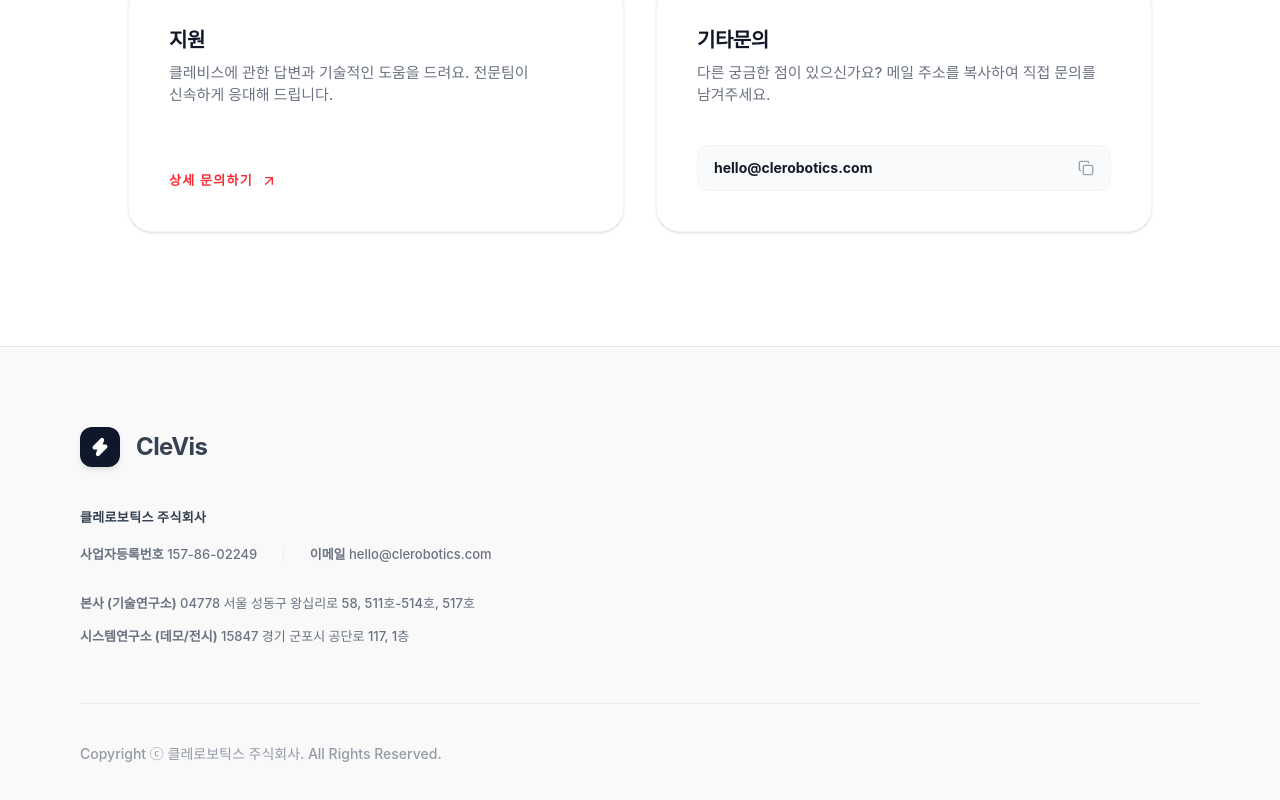
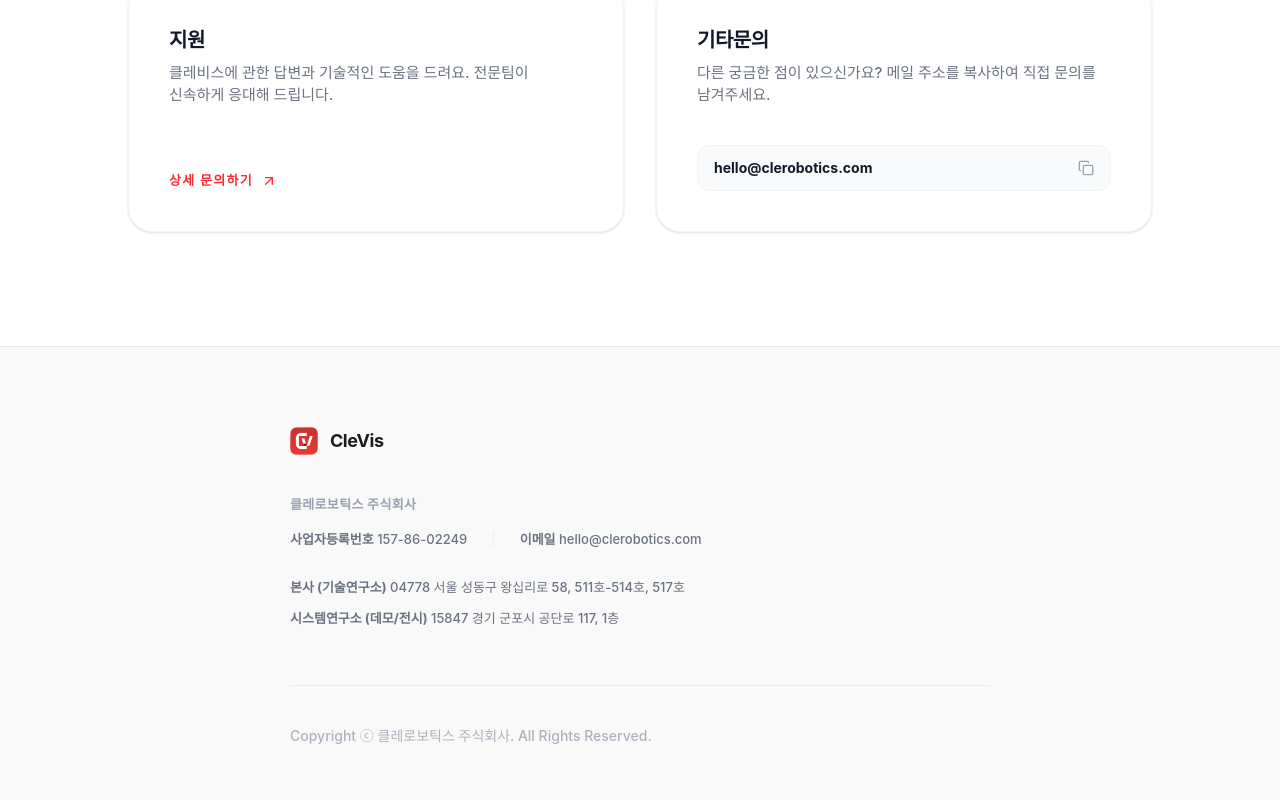
Before and after one commit to miri-clerobotics/clevis-landing, a React (Vite) app: page / in a window 1280 px wide. Shown: the part 7803-8603 px from the top of the page. Built offline with nearby package versions, Linux system fonts and the light colour scheme; a web font is replaced by a local one.

Commit message:
Update: footer

```diff
--- a/src/App.jsx
+++ b/src/App.jsx
@@ -106,7 +106,7 @@
     heroDesc: "複雑な産業用ビジョンロジックを視覚的なワークフローで構築し、リアルタイムなインテリジェント工程制御を実現します。",
     coreStrengthsTag: "强み",
     coreStrengthsTitle: "産業現場を革新するインテリジェント技術",
-    libraryTag: "アップデート継続中",
+    libraryTag: "アップデート継続중",
     libraryTitle: "高度なノードライブラリ",
     libraryDesc: "25種類以上の産業特化ノードカテゴリにより、工程のすべてのプロセスを視覚的に実装できます。",
     appsTag: "産業別適用",
@@ -122,12 +122,12 @@
     contactFormDesc: "お客様の環境に最適なソリューションをご提案いたします。",
     formType: "問い合わせ種別",
     formProcess: "工程種別",
-    formCompany: "会社名 / 地域",
-    formName: "氏名",
+    formCompany: "会社名 / 지역",
+    formName: "氏명",
     formPosition: "役職",
     formPhone: "連絡先",
     formEmail: "メールアドレス",
-    formContent: "問い合わせ内容",
+    formContent: "問い合わせ 내용",
     formPrivacy: "個人情報の収集・利用に同意します。",
     formSubmit: "送信する",
     formSending: "送信中...",
@@ -187,7 +187,7 @@
     { icon: Layers, title: "ビジュアルプログラミング", desc: "ノードベースのエディタを使用することで、コードレベル의 直接修正なしに、現場の多様な要件に合わせた柔軟なロジック構成とパラメータ最適化が可能です。" },
     { icon: BarChart3, title: "精密分析", desc: "高度なデータフロー分析を通じて、装置의 稼働率を向上させ、障害発生をリアルタイムで予測します。" },
     { icon: Shield, title: "ロボットシミュレーション機能", desc: "仮想環境での精密なロボットガイダンスシミュレーションにより、リスクを事前に防止・テストします。" },
-    { icon: Cpu, title: "マルチデバイス統合管理", desc: "特定のセンサーハードウェアやロボットシステムとの連動機能を、ユーザー環境に合わせて自由に追加できる高い汎用性を備えています。" },
+    { icon: Cpu, title: "マルチデバイス統合管理", desc: "特定のセンサーハードウェアやロボットシステムとの連동 기능을、유저 환경에 맞춰 자유롭게 추가할 수 있는 높은 범용성을 갖추고 있습니다." },
     { icon: Monitor, title: "柔軟なインターフェース設計", desc: "可変型画面構成機能（GUIビルダー）をサポートし、現場の作業環境や管理目的に最適化されたダッシュボードと制御画面を直接構成できます。" },
     { icon: Globe, title: "デジタルツイン機能", desc: "現実のロボットデータがリアルタイムで送信され、3D仮想空間と実際のプロセスが完全に一致します。" }
   ]
@@ -372,7 +372,7 @@
       {/* 0. FLOATING HEADER */}
       <nav className="fixed top-8 left-1/2 -translate-x-1/2 w-[calc(100%-32px)] md:w-[700px] h-[60px] z-[100] px-4 md:px-6 py-2 flex items-center justify-between bg-white/70 backdrop-blur-xl border border-white/30 rounded-full shadow-[0_12px_40px_-10px_rgba(0,0,0,0.08)] transition-all">
 
-        {/* 로고 영역 */}
+        {/* 로고 영역 (상단 네비: 호버 시 세로 슬라이딩 애니메이션 유지) */}
         <div onClick={() => scrollToSection('home')} className="flex items-center cursor-pointer group h-full relative overflow-hidden shrink-0">
           <div className="flex items-center h-full shrink-0">
             <img src="/my-logo.svg" alt="CleVis Logo" className="h-6 md:h-7 w-auto object-contain transition-transform group-hover:scale-105 shrink-0" onError={(e) => { e.target.style.display = 'none'; e.target.nextSibling.style.display = 'flex'; }} />
@@ -551,7 +551,7 @@
             <div className="grid grid-cols-1 md:grid-cols-2 lg:grid-cols-3 gap-8 md:gap-10 mt-10 md:mt-16">
                 {activeCases.map((c, i) => (
                 <div key={i} className="group cursor-pointer text-center">
-                    <div className="aspect-video rounded-3xl bg-[#F9FAFB] mb-3 overflow-hidden relative border border-gray-100 transition-all">
+                    <div className="aspect-video rounded-3xl bg-[#F9FAFB] mb-3 overflow-hidden relative border border-gray-100 transition-all text-center">
                         <div className="absolute inset-0 flex items-center justify-center transition-transform duration-700 group-hover:scale-110">
                             {c.image ? <img src={c.image} alt={c.title} className="w-full h-full object-cover" /> : <div className="w-full h-full flex items-center justify-center bg-gradient-to-br from-red-50 to-orange-50"><c.icon size={40} className="text-red-200" /></div>}
                         </div>
@@ -612,7 +612,7 @@
               {isSubmitted ? (
                 <div className="py-12 flex flex-col items-center text-center"><div className="w-20 h-20 bg-green-50 text-green-500 rounded-full flex items-center justify-center mb-6"><CheckCircle2 size={40} /></div><h3 className="text-2xl font-bold text-[#0F172A] mb-2">{TRANSLATIONS[lang].modalSuccessTitle}</h3><p className="text-gray-500 font-medium">{TRANSLATIONS[lang].modalSuccessDesc}</p></div>
               ) : (
-                <div className="text-left">
+                <div className="text-left font-sans">
                   <button onClick={() => setIsModalOpen(false)} className="absolute top-6 right-6 text-gray-400 hover:text-[#0F172A] cursor-pointer"><X size={24} /></button>
                   <h3 className="text-2xl font-bold text-[#0F172A] mb-2">{"상세 문의 접수"}</h3>
                   <p className="text-gray-500 mb-8 text-sm opacity-80 break-keep font-medium">{TRANSLATIONS[lang].contactFormDesc}</p>
@@ -621,7 +621,7 @@
                     <div className="grid grid-cols-1 md:grid-cols-2 gap-4"><div className="space-y-1.5"><label className="text-[12px] font-bold text-[#0F172A] opacity-70">{TRANSLATIONS[lang].formCompany}</label><input type="text" required placeholder="클레로보틱스 / 서울" value={inquiryData.company} onChange={(e) => setInquiryData({...inquiryData, company: e.target.value})} className="w-full bg-gray-50 border border-gray-200 rounded-xl px-4 py-2.5 outline-none text-[13px] font-medium" /></div><div className="space-y-1.5"><label className="text-[12px] font-bold text-[#0F172A] opacity-70">{TRANSLATIONS[lang].formName}</label><input type="text" required placeholder="성명을 입력해 주세요" value={inquiryData.name} onChange={(e) => setInquiryData({...inquiryData, name: e.target.value})} className="w-full bg-gray-50 border border-gray-200 rounded-xl px-4 py-2.5 outline-none text-[13px] font-medium" /></div></div>
                     <div className="grid grid-cols-1 md:grid-cols-2 gap-4"><div className="space-y-1.5"><label className="text-[12px] font-bold text-[#0F172A] opacity-70">{TRANSLATIONS[lang].formPosition}</label><input type="text" required placeholder="예: 팀장" value={inquiryData.position} onChange={(e) => setInquiryData({...inquiryData, position: e.target.value})} className="w-full bg-gray-50 border border-gray-200 rounded-xl px-4 py-2.5 outline-none text-[13px] font-medium shadow-none" /></div><div className="space-y-1.5"><label className="text-[12px] font-bold text-[#0F172A] opacity-70">{TRANSLATIONS[lang].formPhone}</label><input type="tel" required placeholder="010-0000-0000" value={inquiryData.phone} onChange={(e) => setInquiryData({...inquiryData, phone: e.target.value})} className="w-full bg-gray-50 border border-gray-200 rounded-xl px-4 py-2.5 outline-none text-[13px] font-medium shadow-none" /></div></div>
                     <div className="space-y-1.5"><label className="text-[12px] font-bold text-[#0F172A] opacity-70">{TRANSLATIONS[lang].formEmail}</label><input type="email" required placeholder="example@email.com" value={inquiryData.email} onChange={(e) => setInquiryData({...inquiryData, email: e.target.value})} className="w-full bg-gray-50 border border-gray-200 rounded-xl px-4 py-2.5 outline-none text-[13px] font-medium shadow-none" /></div>
-                    <div className="space-y-1.5"><label className="text-[12px] font-bold text-[#0F172A] opacity-70">{TRANSLATIONS[lang].formContent}</label><textarea maxLength={1000} rows={4} required placeholder="문의 내용을 작성해 주세요." value={inquiryData.message} onChange={(e) => setInquiryData({...inquiryData, message: e.target.value})} className="w-full bg-gray-50 border border-gray-200 rounded-xl px-4 py-2.5 outline-none text-[13px] font-medium resize-none h-32" /></div>
+                    <div className="space-y-1.5"><label className="text-[12px] font-bold text-[#0F172A] opacity-70">{TRANSLATIONS[lang].formContent}</label><textarea maxLength={1000} rows={4} required placeholder="문의 내용을 작성해 주세요." value={inquiryData.message} onChange={(e) => setInquiryData({...inquiryData, message: e.target.value})} className="w-full bg-gray-50 border border-gray-200 rounded-xl px-4 py-2.5 outline-none text-[13px] font-normal resize-none h-32" /></div>
                     <div className="flex items-center gap-3 py-1"><input type="checkbox" id="privacy-agree" checked={inquiryData.agreed} onChange={(e) => setInquiryData({...inquiryData, agreed: e.target.checked})} className="w-5 h-5 rounded border-gray-300 text-red-500 focus:ring-red-400" /><label htmlFor="privacy-agree" className="text-[12px] font-medium text-gray-600 cursor-pointer">{TRANSLATIONS[lang].formPrivacy}</label></div>
                     <button type="submit" disabled={!inquiryData.agreed || isSending} className={`w-full py-4 rounded-xl font-bold transition-all text-white ${inquiryData.agreed && !isSending ? 'bg-[#1c1c1c] hover:bg-black cursor-pointer' : 'bg-gray-300 cursor-not-allowed'}`}>{isSending ? TRANSLATIONS[lang].formSending : TRANSLATIONS[lang].formSubmit}</button>
                   </form>
@@ -633,17 +633,37 @@
       </AnimatePresence>
 
       {/* FOOTER */}
-      <footer className="bg-[#f9f9f9] border-t border-gray-200 py-20 px-8 md:px-20 font-sans text-gray-500 text-[14px] leading-relaxed relative z-10 text-left font-medium">
-        <div className="container mx-auto max-w-[1280px]">
-          <div onClick={() => scrollToSection('home')} className="flex items-center gap-4 cursor-pointer group mb-10"><div className="w-10 h-10 bg-[#0F172A] rounded-xl flex items-center justify-center shadow-md group-hover:scale-105 transition-transform"><Zap className="text-white" size={20} fill="currentColor" /></div><span className="font-bold text-2xl tracking-tight text-gray-700">CleVis</span></div>
-          <div className="mb-14 text-[12px] md:text-[13px]">
-            <div className="font-bold mb-4 text-gray-700 uppercase tracking-wide">클레로보틱스 주식회사</div>
-            <div className="space-y-3 font-medium">
-              <div className="flex flex-wrap gap-x-6 items-center"><span><strong>사업자등록번호</strong> 157-86-02249</span><span className="hidden md:inline opacity-30 text-gray-300">|</span><span><strong>이메일</strong> hello@clerobotics.com</span></div>
-              <div className="pt-4 grid gap-3"><p><strong>본사 (기술연구소)</strong> 04778 서울 성동구 왕십리로 58, 511호-514호, 517호</p><p><strong>시스템연구소 (데모/전시)</strong> 15847 경기 군포시 공단로 117, 1층</p></div>
+      <footer className="bg-[#f9f9f9] border-t border-gray-200 py-20 w-full relative z-10 text-left font-medium">
+        {/* 네비게이션 가로폭 w-[calc(100%-32px)] md:w-[700px] 과 정확하게 정렬되도록 레이아웃 매칭 */}
+        <div className="mx-auto w-[calc(100%-32px)] md:w-[700px]">
+          {/* 푸터 로고 영역 (상단 네비와 똑같이 아이콘과 텍스트 크기 일치, 그림자 및 호버 슬라이딩 애니메이션 제거) */}
+          <div onClick={() => scrollToSection('home')} className="flex items-center cursor-pointer group h-7 shrink-0 mb-10 w-fit">
+            <div className="flex items-center h-full shrink-0">
+              <img src="/my-logo.svg" alt="CleVis Logo" className="h-6 md:h-7 w-auto object-contain transition-transform group-hover:scale-105 shrink-0" onError={(e) => { e.target.style.display = 'none'; e.target.nextSibling.style.display = 'flex'; }} />
+              <div className="hidden items-center justify-center w-7 h-7 bg-[#0F172A] rounded-lg">
+                <Zap className="text-white" size={14} fill="currentColor" />
+              </div>
+            </div>
+            <div className="ml-2 md:ml-3 font-sans h-6 md:h-7 flex items-center">
+              <span className="font-bold text-[16px] md:text-[18px] tracking-tight text-[#1c1c1c]">CleVis</span>
             </div>
           </div>
-          <div className="border-t border-gray-200 pt-10 text-[11px] md:text-sm opacity-70">Copyright ⓒ 클레로보틱스 주식회사. All Rights Reserved.</div>
+          {/* CleVis 제외한 그외 텍스트는 회색으로 일관성 있게 일괄 조정 */}
+          <div className="mb-14 text-[12px] md:text-[13px] text-gray-500">
+            <div className="font-bold mb-4 text-gray-400 uppercase tracking-wide">클레로보틱스 주식회사</div>
+            <div className="space-y-3 font-medium text-gray-500">
+              <div className="flex flex-wrap gap-x-6 items-center">
+                <span><strong className="font-bold text-gray-500">사업자등록번호</strong> 157-86-02249</span>
+                <span className="hidden md:inline opacity-30 text-gray-300">|</span>
+                <span><strong className="font-bold text-gray-500">이메일</strong> hello@clerobotics.com</span>
+              </div>
+              <div className="pt-4 grid gap-3 font-medium text-gray-500">
+                <p><strong className="font-bold text-gray-500">본사 (기술연구소)</strong> 04778 서울 성동구 왕십리로 58, 511호-514호, 517호</p>
+                <p><strong className="font-bold text-gray-500">시스템연구소 (데모/전시)</strong> 15847 경기 군포시 공단로 117, 1층</p>
+              </div>
+            </div>
+          </div>
+          <div className="border-t border-gray-200 pt-10 text-[11px] md:text-sm text-gray-400 opacity-80">Copyright ⓒ 클레로보틱스 주식회사. All Rights Reserved.</div>
         </div>
       </footer>
     </div>
```
